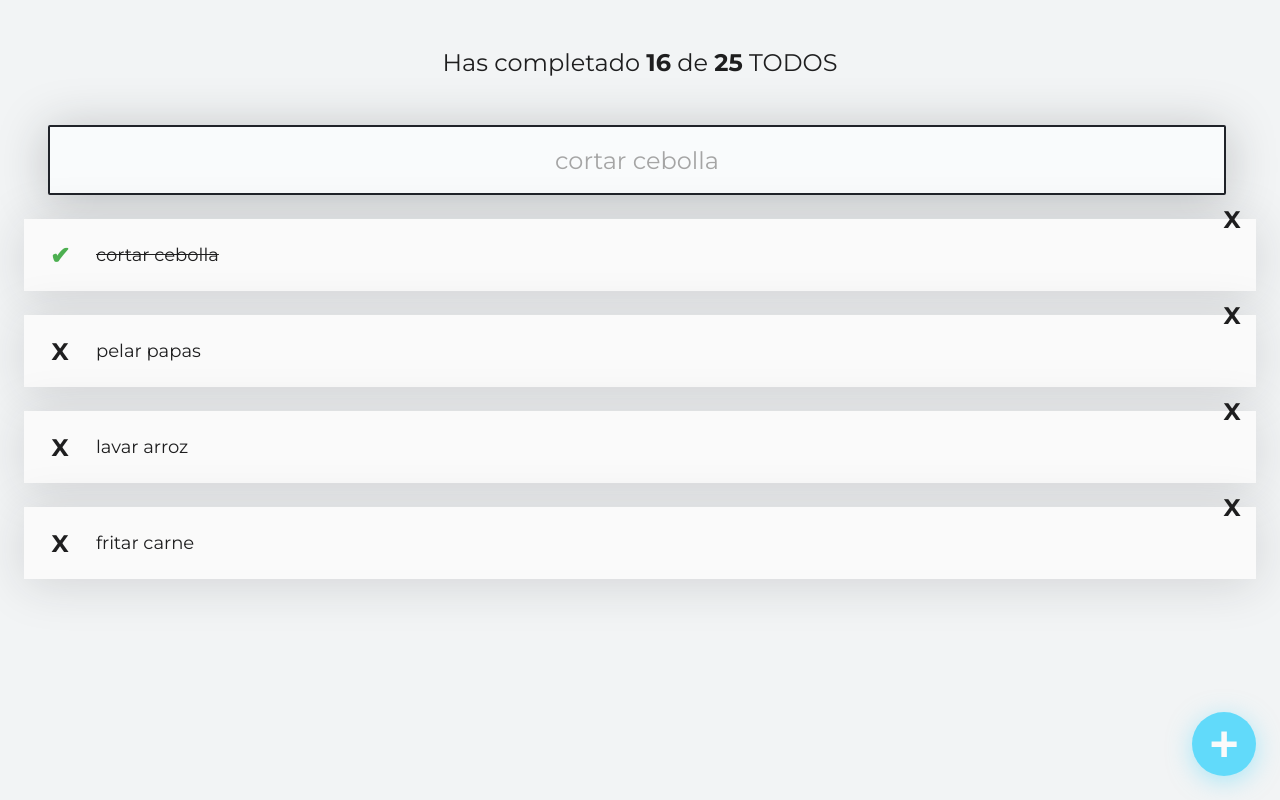
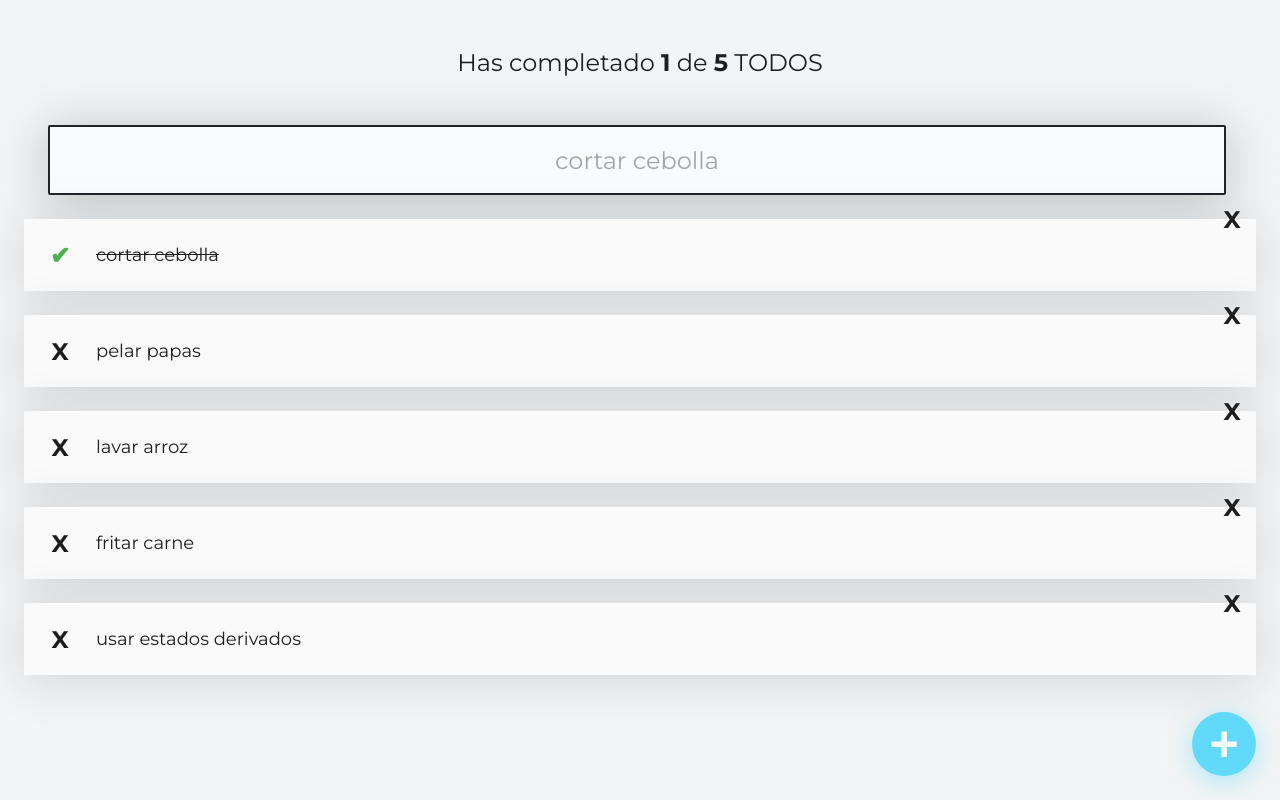
Before and after one commit to johanncamilo/TaskManagerReact, a React (Create React App) app: page / in a window 1280 px wide. Built offline with nearby package versions, Linux system fonts and the light colour scheme.

Commit message:
Estados & DxEstados

```diff
--- a/src/App.js
+++ b/src/App.js
@@ -10,16 +10,30 @@ const defaultTodos = [
   { text: 'pelar papas', completed: false },
   { text: 'lavar arroz', completed: false },
   { text: 'fritar carne', completed: false },
+  { text: 'usar estados derivados', completed: false },
 ]
 
 const App = () => {
+  /** ESTADOS */
+  const [todos, setTodos] = React.useState(defaultTodos)
+  const [searchValue, setSearchValue] = React.useState('')
+  console.log('💀 ~ file: App.js:19 ~ App ~ searchValue ->', searchValue)
+
+  /** ESTADOS DERIVADOS */
+  const completedTodos = todos.filter((todo) => todo.completed).length
+  const totalTodos = todos.length
+
+  const searchedTodos = todos.filter(({ text }) => {
+    return text.toLowerCase().includes(searchValue.toLocaleLowerCase())
+  })
+
   return (
     <>
-      <TodoCounter completed={16} total={25} />
-      <TodoSearch />
+      <TodoCounter completed={completedTodos} total={totalTodos} />
+      <TodoSearch searchValue={searchValue} setSearchValue={setSearchValue} />
 
       <TodoList>
-        {defaultTodos.map(({ text, completed }) => (
+        {searchedTodos.map(({ text, completed }) => (
           <TodoItem key={text} text={text} completed={completed} />
         ))}
       </TodoList>
--- a/src/CreateTodoButton.js
+++ b/src/CreateTodoButton.js
@@ -1,5 +1,9 @@
 import './CreateTodoButton.css'
 
 export const CreateTodoButton = () => {
-  return <button className='CreateTodoButton'>+</button>
+  return (
+    <button className='CreateTodoButton' onClick={(e) => console.log('clickeaste', e.target)}>
+      +
+    </button>
+  )
 }
--- a/src/TodoSearch.js
+++ b/src/TodoSearch.js
@@ -1,5 +1,15 @@
+import React from 'react'
 import './TodoSearch.css'
 
-export const TodoSearch = () => {
-  return <input className='TodoSearch' placeholder='cortar cebolla' />
+export const TodoSearch = ({ searchValue, setSearchValue }) => {
+  return (
+    <input
+      className='TodoSearch'
+      placeholder='cortar cebolla'
+      value={searchValue}
+      onChange={(e) => {
+        setSearchValue(e.target.value)
+      }}
+    />
+  )
 }
```
